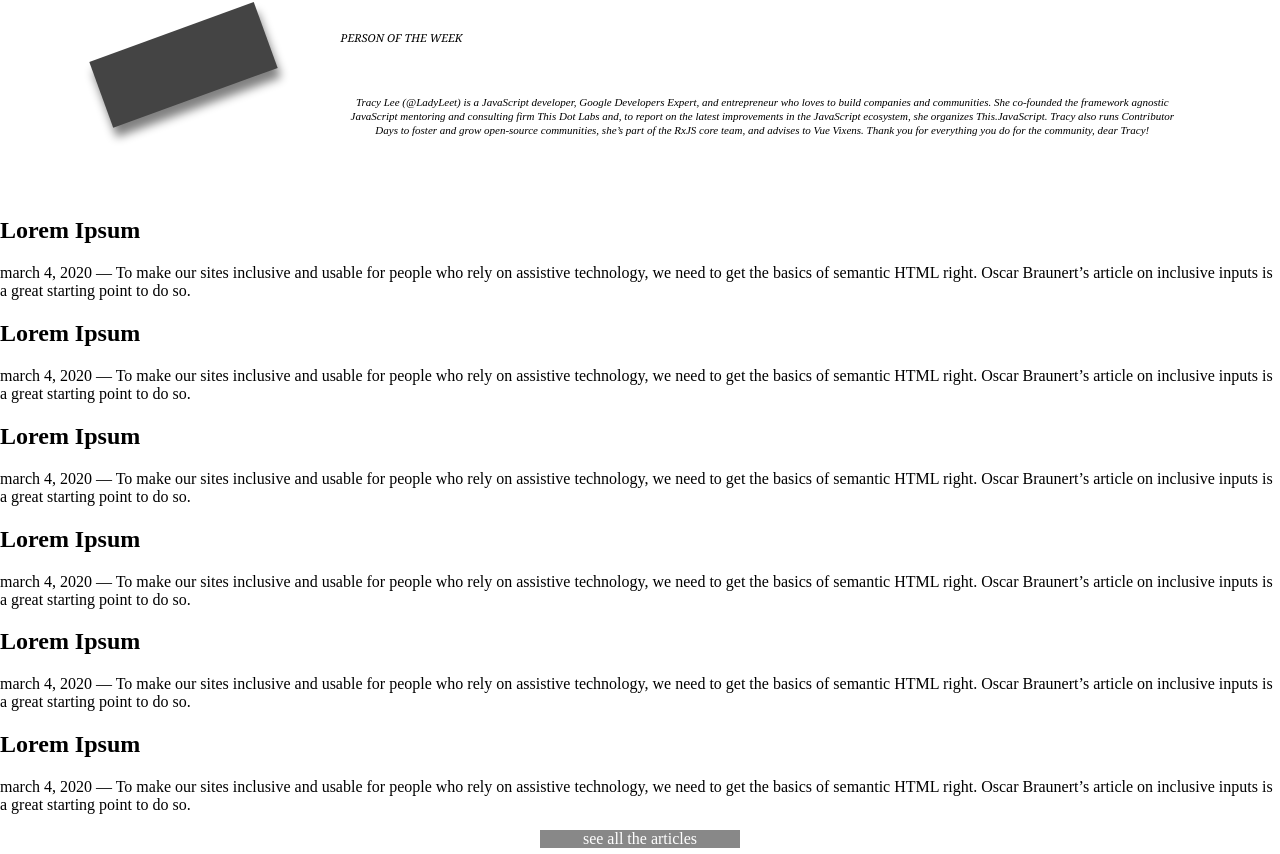
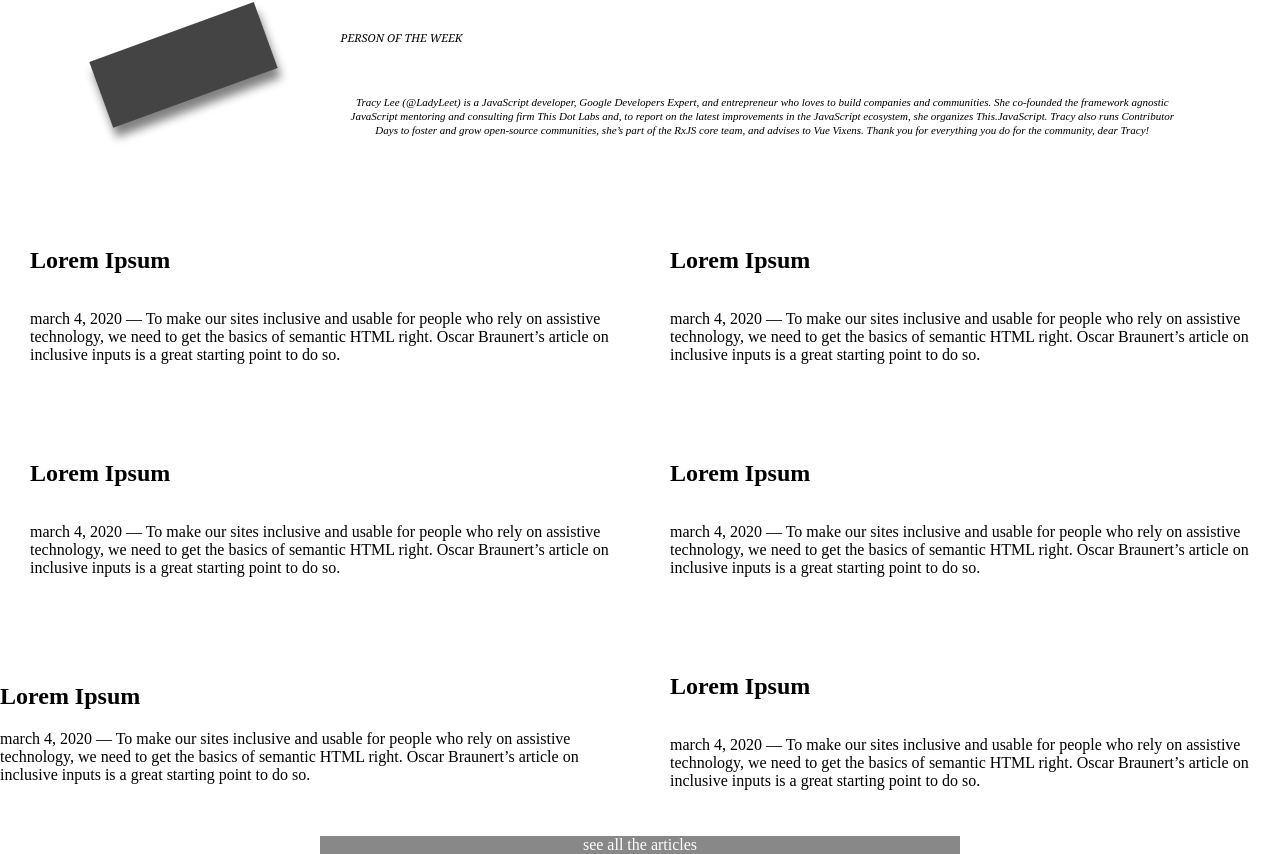
Before and after one commit to JelilFaisalAbudu/teardown, a plain HTML site: page index.html in a window 1280 px wide. Shown: the part 3175-4029 px from the top of the page. Drawn offline with Linux system fonts and the light colour scheme.

Commit message:
add content to the person-week class

```diff
--- a/index.html
+++ b/index.html
@@ -74,7 +74,9 @@
     </header>
 
     <article class="container-top">
-        <div class="more-articles"><p>Don't miss these latest<br>articles.</p></div>
+        <div class="more-articles">
+            <p>Don't miss these latest<br>articles.</p>
+        </div>
         <div class="change-colors"></div>
         <div class="top-box">
             <div class="top-box-header">
@@ -85,7 +87,8 @@
             </div>
             <div class="top-box-content">
                 <p class="article-title">
-                    Lorem ipsum dolor sit amet, consectetur adipiscing elit, sed do eiusmod tempor incididunt ut labore et dolore magna aliqua.
+                    Lorem ipsum dolor sit amet, consectetur adipiscing elit, sed do eiusmod tempor incididunt ut labore
+                    et dolore magna aliqua.
                 </p>
             </div>
         </div>
@@ -98,7 +101,8 @@
             </div>
             <div class="top-box-content">
                 <p class="article-title">
-                    Lorem ipsum dolor sit amet, consectetur adipiscing elit, sed do eiusmod tempor incididunt ut labore et dolore magna aliqua.
+                    Lorem ipsum dolor sit amet, consectetur adipiscing elit, sed do eiusmod tempor incididunt ut labore
+                    et dolore magna aliqua.
                 </p>
             </div>
         </div>
@@ -112,7 +116,8 @@
             </div>
             <div class="top-box-content">
                 <p class="article-title">
-                    Lorem ipsum dolor sit amet, consectetur adipiscing elit, sed do eiusmod tempor incididunt ut labore et dolore magna aliqua.
+                    Lorem ipsum dolor sit amet, consectetur adipiscing elit, sed do eiusmod tempor incididunt ut labore
+                    et dolore magna aliqua.
                 </p>
             </div>
         </div>
@@ -126,7 +131,8 @@
             </div>
             <div class="top-box-content">
                 <p class="article-title">
-                    Lorem ipsum dolor sit amet, consectetur adipiscing elit, sed do eiusmod tempor incididunt ut labore et dolore magna aliqua.
+                    Lorem ipsum dolor sit amet, consectetur adipiscing elit, sed do eiusmod tempor incididunt ut labore
+                    et dolore magna aliqua.
                 </p>
             </div>
         </div>
@@ -137,19 +143,28 @@
         <div class="container-latestposts-post">
             <h3>Lorem Ipsum</h3>
             <p>
-                Lorem ipsum dolor sit amet, consectetur adipiscing elit, sed do eiusmod tempor incididunt ut labore et dolore magna aliqua. In tellus integer feugiat scelerisque varius morbi enim nunc faucibus. Vitae justo eget magna fermentum iaculis eu non diam phasellus. Massa placerat duis ultricies lacus. Massa eget egestas purus viverra accumsan.
+                Lorem ipsum dolor sit amet, consectetur adipiscing elit, sed do eiusmod tempor incididunt ut labore et
+                dolore magna aliqua. In tellus integer feugiat scelerisque varius morbi enim nunc faucibus. Vitae justo
+                eget magna fermentum iaculis eu non diam phasellus. Massa placerat duis ultricies lacus. Massa eget
+                egestas purus viverra accumsan.
             </p>
         </div>
         <div class="container-latestposts-post">
             <h3>Lorem Ipsum</h3>
             <p>
-                Lorem ipsum dolor sit amet, consectetur adipiscing elit, sed do eiusmod tempor incididunt ut labore et dolore magna aliqua. In tellus integer feugiat scelerisque varius morbi enim nunc faucibus. Vitae justo eget magna fermentum iaculis eu non diam phasellus. Massa placerat duis ultricies lacus. Massa eget egestas purus viverra accumsan.
+                Lorem ipsum dolor sit amet, consectetur adipiscing elit, sed do eiusmod tempor incididunt ut labore et
+                dolore magna aliqua. In tellus integer feugiat scelerisque varius morbi enim nunc faucibus. Vitae justo
+                eget magna fermentum iaculis eu non diam phasellus. Massa placerat duis ultricies lacus. Massa eget
+                egestas purus viverra accumsan.
             </p>
         </div>
         <div class="container-latestposts-post">
             <h3>Lorem Ipsum</h3>
             <p>
-                Lorem ipsum dolor sit amet, consectetur adipiscing elit, sed do eiusmod tempor incididunt ut labore et dolore magna aliqua. In tellus integer feugiat scelerisque varius morbi enim nunc faucibus. Vitae justo eget magna fermentum iaculis eu non diam phasellus. Massa placerat duis ultricies lacus. Massa eget egestas purus viverra accumsan.
+                Lorem ipsum dolor sit amet, consectetur adipiscing elit, sed do eiusmod tempor incididunt ut labore et
+                dolore magna aliqua. In tellus integer feugiat scelerisque varius morbi enim nunc faucibus. Vitae justo
+                eget magna fermentum iaculis eu non diam phasellus. Massa placerat duis ultricies lacus. Massa eget
+                egestas purus viverra accumsan.
             </p>
         </div>
     </article>
@@ -159,7 +174,10 @@
             <div class="">
                 <h3>Lorem Ipsum</h3>
                 <p>
-                    Lorem ipsum dolor sit amet, consectetur adipiscing elit, sed do eiusmod tempor incididunt ut labore et dolore magna aliqua. In tellus integer feugiat scelerisque varius morbi enim nunc faucibus. Vitae justo eget magna fermentum iaculis eu non diam phasellus. Massa placerat duis ultricies lacus. Massa eget egestas purus viverra accumsan.
+                    Lorem ipsum dolor sit amet, consectetur adipiscing elit, sed do eiusmod tempor incididunt ut labore
+                    et dolore magna aliqua. In tellus integer feugiat scelerisque varius morbi enim nunc faucibus. Vitae
+                    justo eget magna fermentum iaculis eu non diam phasellus. Massa placerat duis ultricies lacus. Massa
+                    eget egestas purus viverra accumsan.
                 </p>
             </div>
         </div>
@@ -177,19 +195,28 @@
         <div class="container-latestposts-post">
             <h3>Lorem Ipsum</h3>
             <p>
-                Lorem ipsum dolor sit amet, consectetur adipiscing elit, sed do eiusmod tempor incididunt ut labore et dolore magna aliqua. In tellus integer feugiat scelerisque varius morbi enim nunc faucibus. Vitae justo eget magna fermentum iaculis eu non diam phasellus. Massa placerat duis ultricies lacus. Massa eget egestas purus viverra accumsan.
+                Lorem ipsum dolor sit amet, consectetur adipiscing elit, sed do eiusmod tempor incididunt ut labore et
+                dolore magna aliqua. In tellus integer feugiat scelerisque varius morbi enim nunc faucibus. Vitae justo
+                eget magna fermentum iaculis eu non diam phasellus. Massa placerat duis ultricies lacus. Massa eget
+                egestas purus viverra accumsan.
             </p>
         </div>
         <div class="container-latestposts-post">
             <h3>Lorem Ipsum</h3>
             <p>
-                Lorem ipsum dolor sit amet, consectetur adipiscing elit, sed do eiusmod tempor incididunt ut labore et dolore magna aliqua. In tellus integer feugiat scelerisque varius morbi enim nunc faucibus. Vitae justo eget magna fermentum iaculis eu non diam phasellus. Massa placerat duis ultricies lacus. Massa eget egestas purus viverra accumsan.
+                Lorem ipsum dolor sit amet, consectetur adipiscing elit, sed do eiusmod tempor incididunt ut labore et
+                dolore magna aliqua. In tellus integer feugiat scelerisque varius morbi enim nunc faucibus. Vitae justo
+                eget magna fermentum iaculis eu non diam phasellus. Massa placerat duis ultricies lacus. Massa eget
+                egestas purus viverra accumsan.
             </p>
         </div>
         <div class="container-latestposts-post">
             <h3>Lorem Ipsum</h3>
             <p>
-                Lorem ipsum dolor sit amet, consectetur adipiscing elit, sed do eiusmod tempor incididunt ut labore et dolore magna aliqua. In tellus integer feugiat scelerisque varius morbi enim nunc faucibus. Vitae justo eget magna fermentum iaculis eu non diam phasellus. Massa placerat duis ultricies lacus. Massa eget egestas purus viverra accumsan.
+                Lorem ipsum dolor sit amet, consectetur adipiscing elit, sed do eiusmod tempor incididunt ut labore et
+                dolore magna aliqua. In tellus integer feugiat scelerisque varius morbi enim nunc faucibus. Vitae justo
+                eget magna fermentum iaculis eu non diam phasellus. Massa placerat duis ultricies lacus. Massa eget
+                egestas purus viverra accumsan.
             </p>
         </div>
     </article>
@@ -199,7 +226,10 @@
             <div class="">
                 <h3>Lorem Ipsum</h3>
                 <p>
-                    Lorem ipsum dolor sit amet, consectetur adipiscing elit, sed do eiusmod tempor incididunt ut labore et dolore magna aliqua. In tellus integer feugiat scelerisque varius morbi enim nunc faucibus. Vitae justo eget magna fermentum iaculis eu non diam phasellus. Massa placerat duis ultricies lacus. Massa eget egestas purus viverra accumsan.
+                    Lorem ipsum dolor sit amet, consectetur adipiscing elit, sed do eiusmod tempor incididunt ut labore
+                    et dolore magna aliqua. In tellus integer feugiat scelerisque varius morbi enim nunc faucibus. Vitae
+                    justo eget magna fermentum iaculis eu non diam phasellus. Massa placerat duis ultricies lacus. Massa
+                    eget egestas purus viverra accumsan.
                 </p>
             </div>
         </div>
@@ -229,7 +259,8 @@
         </div>
         <div class="ethical-subtext">
             <span>
-                With practical techniques & strategies to influence a positive change in your company. Help your business grow sustainably — without dark patterns — and comply with GDPR and CCPA.
+                With practical techniques & strategies to influence a positive change in your company. Help your
+                business grow sustainably — without dark patterns — and comply with GDPR and CCPA.
             </span>
         </div>
         <div class="ethical-btn">
@@ -252,49 +283,77 @@
                     person of the week
                 </div>
                 <div class="person-week-description">
-                    Tracy Lee (@LadyLeet) is a JavaScript developer, Google Developers Expert, and entrepreneur who loves to build companies and communities. She co-founded the framework agnostic JavaScript mentoring and consulting firm This Dot Labs and, to report on the latest improvements in the JavaScript ecosystem, she organizes This.JavaScript. Tracy also runs Contributor Days to foster and grow open-source communities, she’s part of the RxJS core team, and advises to Vue Vixens. Thank you for everything you do for the community, dear Tracy!
+                    Tracy Lee (@LadyLeet) is a JavaScript developer, Google Developers Expert, and entrepreneur who
+                    loves to build companies and communities. She co-founded the framework agnostic JavaScript mentoring
+                    and consulting firm This Dot Labs and, to report on the latest improvements in the JavaScript
+                    ecosystem, she organizes This.JavaScript. Tracy also runs Contributor Days to foster and grow
+                    open-source communities, she’s part of the RxJS core team, and advises to Vue Vixens. Thank you for
+                    everything you do for the community, dear Tracy!
                 </div>
             </div>
         </div>
         <div class="person-week-content">
-            <div class="person-week-box-1">
+            <div class="person-week-flex person-week-box-1">
+                <div class="text-container">
+                    <h2>Lorem Ipsum</h2>
+                    <p>
+                        march 4, 2020 — To make our sites inclusive and usable for people who rely on assistive
+                        technology, we need to get the basics of semantic HTML right. Oscar Braunert’s article on
+                        inclusive inputs is a great starting point to do so.
+                    </p>
+                </div>
+            </div>
+            <div class="person-week-flex person-week-box-2">
+                <div class="text-container">
+                    <h2>Lorem Ipsum</h2>
+                    <p>
+                        march 4, 2020 — To make our sites inclusive and usable for people who rely on assistive
+                        technology, we need to get the basics of semantic HTML right. Oscar Braunert’s article on
+                        inclusive inputs is a great starting point to do so.
+                    </p>
+                </div>
+            </div>
+            <div class="person-week-flex person-week-box-3">
+                <div class="text-container">
+                    <h2>Lorem Ipsum</h2>
+                    <p>
+                        march 4, 2020 — To make our sites inclusive and usable for people who rely on assistive
+                        technology, we need to get the basics of semantic HTML right. Oscar Braunert’s article on
+                        inclusive inputs is a great starting point to do so.
+                    </p>
+                </div>
+            </div>
+            <div class="person-week-flex person-week-box-4">
+                <div class="text-container">
+                    <h2>Lorem Ipsum</h2>
+                    <p>
+                        march 4, 2020 — To make our sites inclusive and usable for people who rely on assistive
+                        technology, we need to get the basics of semantic HTML right. Oscar Braunert’s article on
+                        inclusive inputs is a great starting point to do so.
+                    </p>
+                </div>
+            </div>
+            <div class="person-week-flex person-week-box-5">
+                <div class="text-container"></div>
                 <h2>Lorem Ipsum</h2>
                 <p>
-                    march 4, 2020 — To make our sites inclusive and usable for people who rely on assistive technology, we need to get the basics of semantic HTML right. Oscar Braunert’s article on inclusive inputs is a great starting point to do so.
+                    march 4, 2020 — To make our sites inclusive and usable for people who rely on assistive technology,
+                    we need to get the basics of semantic HTML right. Oscar Braunert’s article on inclusive inputs is a
+                    great starting point to do so.
                 </p>
             </div>
-            <div class="person-week-box-2">
-                <h2>Lorem Ipsum</h2>
-                <p>
-                    march 4, 2020 — To make our sites inclusive and usable for people who rely on assistive technology, we need to get the basics of semantic HTML right. Oscar Braunert’s article on inclusive inputs is a great starting point to do so.
-                </p>
-            </div>
-            <div class="person-week-box-3">
-                <h2>Lorem Ipsum</h2>
-                <p>
-                    march 4, 2020 — To make our sites inclusive and usable for people who rely on assistive technology, we need to get the basics of semantic HTML right. Oscar Braunert’s article on inclusive inputs is a great starting point to do so.
-                </p>
-            </div>
-            <div class="person-week-box-4">
-                <h2>Lorem Ipsum</h2>
-                <p>
-                    march 4, 2020 — To make our sites inclusive and usable for people who rely on assistive technology, we need to get the basics of semantic HTML right. Oscar Braunert’s article on inclusive inputs is a great starting point to do so.
-                </p>
-            </div>
-            <div class="person-week-box-5">
-                <h2>Lorem Ipsum</h2>
-                <p>
-                    march 4, 2020 — To make our sites inclusive and usable for people who rely on assistive technology, we need to get the basics of semantic HTML right. Oscar Braunert’s article on inclusive inputs is a great starting point to do so.
-                </p>
-            </div>
-            <div class="person-week-box-6">
-                <h2>Lorem Ipsum</h2>
-                <p>
-                    march 4, 2020 — To make our sites inclusive and usable for people who rely on assistive technology, we need to get the basics of semantic HTML right. Oscar Braunert’s article on inclusive inputs is a great starting point to do so.
-                </p>
+            <div class="person-week-flex person-week-box-6">
+                <div class="text-container">
+                    <h2>Lorem Ipsum</h2>
+                    <p>
+                        march 4, 2020 — To make our sites inclusive and usable for people who rely on assistive technology,
+                        we need to get the basics of semantic HTML right. Oscar Braunert’s article on inclusive inputs is a
+                        great starting point to do so.
+                    </p>
+                </div>
             </div>
         </div>
-        <div class="see-all-latest-articles-title">
+        <div class="person-week-flex see-all-latest-articles-title">
             <span>see all the articles</span>
         </div>
     </article>
--- a/style.css
+++ b/style.css
@@ -291,3 +291,22 @@ body {
 .uppercase {
   text-transform: uppercase;
 }
+
+.person-week-content {
+  display: flex;
+  flex-wrap: wrap;
+}
+
+.person-week-flex {
+  /* margin: 30px; */
+  /* padding: 30px; */
+  height: 25%;
+  width: 50%;
+}
+
+.person-week-flex .text-container {
+  margin: 30px;
+  display: flex;
+  flex-direction: column;
+  justify-content: space-betweesn;
+}
```
